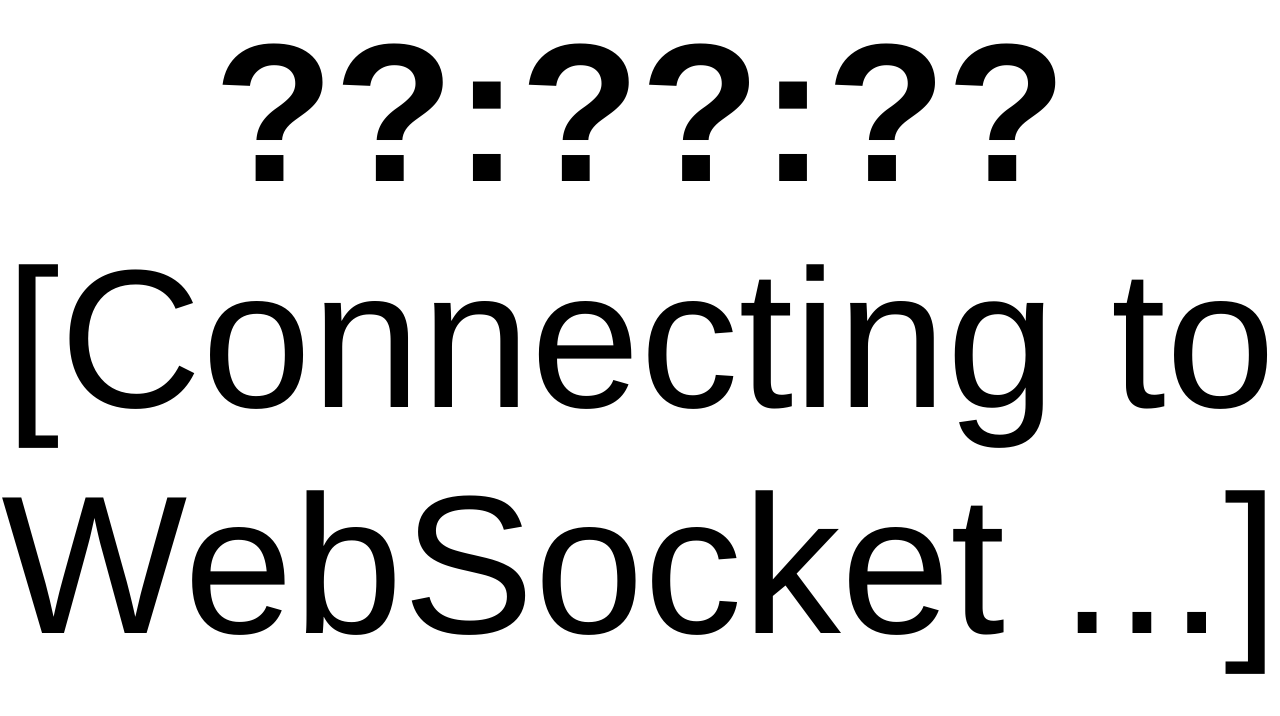
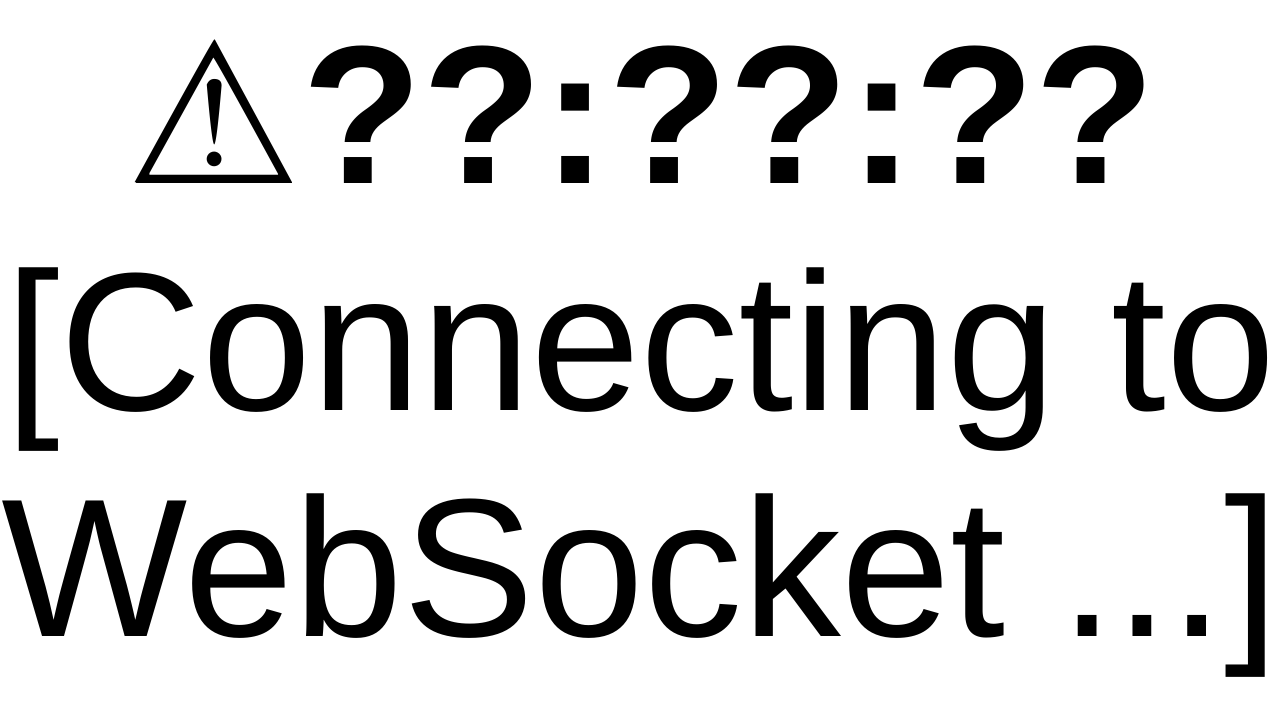
Before and after one commit to kripton/ArtistFacingScreen, a website: page index.html in a window 1280 px wide. Drawn offline with nearby package versions, Linux system fonts and the light colour scheme; no server answers.

Commit message:
Add a 3-second-watchdog to display a warning sign if there is a connection issue

```diff
--- a/index.html
+++ b/index.html
@@ -26,10 +26,20 @@
     timestring: '<b>??:??:??</b><br />',
     text: '[Connecting to WebSocket ...]'
   }
+  var warningSign = '';
+
+  function checkConnected() {
+    warningSign = '';
+    if (!socket.connected) {
+      warningSign = '⚠';
+      updateText();
+    }
+  }
+  window.setInterval(checkConnected, 3000);
 
   // Update the text to be displayed with the current clock/countdown + message
   function updateText() {
-    document.body.innerHTML = state.timestring + state.text;
+    document.body.innerHTML = warningSign + state.timestring + state.text;
 
     // Sanity check: Make sure that the new text fits the screen size
     // This can happen when changing modes with few text displayed
```
